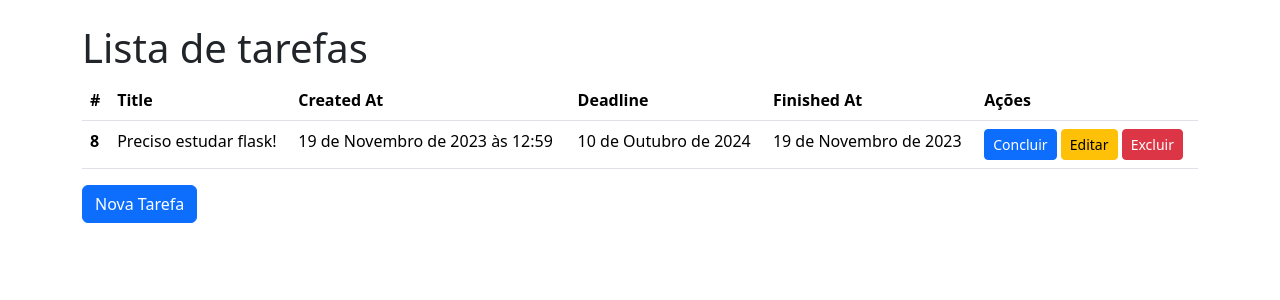
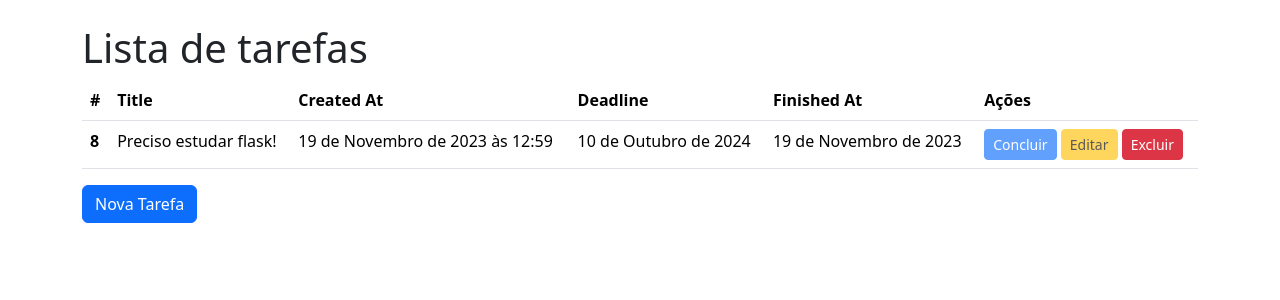
Before and after one commit to viniciuspecorari/task-manager-django, a Django app: page / in a window 1280 px wide. Shown: the part 57-357 px from the top of the page. Run offline with Django 4.2, Linux system fonts and the light colour scheme; data comes from the database, SQL or seed files in the repository; both versions use the stored data as it was after the commit.

Commit message:
Finalização

```diff
--- a/setup/urls.py
+++ b/setup/urls.py
@@ -1,11 +1,12 @@
 from django.contrib import admin
 from django.urls import path
-from todos.views import TodoListView, TodoCreateView, TodoUpdateView, TodoDeleteView
+from todos.views import TodoListView, TodoCreateView, TodoUpdateView, TodoDeleteView, TodoCompleteView
 
 urlpatterns = [
     path("admin/", admin.site.urls),
     path("", TodoListView.as_view(), name="todo_list"),
     path("create", TodoCreateView.as_view(), name="todo_create"),
     path("update/<int:pk>", TodoUpdateView.as_view(), name="todo_update"),
-    path("delete/<int:pk>", TodoDeleteView.as_view(), name="todo_delete")
+    path("delete/<int:pk>", TodoDeleteView.as_view(), name="todo_delete"),
+    path("complete/<int:pk>", TodoCompleteView.as_view(), name="todo_complete")
 ]
--- a/todos/models.py
+++ b/todos/models.py
@@ -1,5 +1,5 @@
 from django.db import models
-
+from datetime import date
 # Create your models here.
 
 
@@ -11,3 +11,11 @@ class Todo(models.Model):
     deadline = models.DateField(
         verbose_name="Data de entrega", null=False, blank=False)
     finished_at = models.DateField(null=True)
+
+    class Meta:
+        ordering = ["deadline"]
+
+    def mark_has_complete(self):
+        if not self.finished_at:
+            self.finished_at = date.today()
+            self.save()
--- a/todos/templates/base.html
+++ b/todos/templates/base.html
@@ -14,6 +14,11 @@
     />
   </head>
 
+  <header>
+
+    <link rel="shortcut icon" src="../images/task.ico" type="image/x-icon" />
+  </header>
+
   <body>
     <!-- As a link -->
     <nav
@@ -25,6 +30,7 @@
       </div>
     </nav>
 
+
     <main class="container">{% block content %} {% endblock %}</main>
 
     <script
--- a/todos/templates/todos/todo_list.html
+++ b/todos/templates/todos/todo_list.html
@@ -31,8 +31,10 @@ Lista de Tarefas
         <td>{{ todo.deadline | default:"-" }}</td>
         <td>{{ todo.finished_at | default:"-" }}</td>
         <td>
-          <a href="#" class="btn btn-primary btn-sm">Concluir</a>
-          <a href="{% url 'todo_update' pk=todo.id %}" class="btn btn-warning btn-sm">Editar</a>
+
+
+            <a href="{% url 'todo_complete' pk=todo.id %}" class="btn btn-primary btn-sm {% if todo.finished_at %}disabled{% endif %}">Concluir</a>
+            <a href="{% url 'todo_update' pk=todo.id %}" class="btn btn-warning btn-sm {% if todo.finished_at %}disabled{% endif %}">Editar</a>
           <a href="{% url 'todo_delete' pk=todo.id %}" class="btn btn-danger btn-sm">Excluir</a>
         </td>
       </tr>
--- a/todos/views.py
+++ b/todos/views.py
@@ -1,7 +1,7 @@
-from django.views.generic import ListView, CreateView, UpdateView, DeleteView
+from django.views.generic import ListView, CreateView, UpdateView, DeleteView, View
 from .models import Todo
 from django.urls import reverse_lazy
-
+from django.shortcuts import get_object_or_404, redirect
 
 class TodoListView(ListView):
     model = Todo
@@ -22,3 +22,11 @@ class TodoUpdateView(UpdateView):
 class TodoDeleteView(DeleteView):
     model = Todo
     success_url = reverse_lazy("todo_list")
+
+
+class TodoCompleteView(View):
+
+    def get(self, request, pk):
+        todo = get_object_or_404(Todo, pk=pk)
+        todo.mark_has_complete()
+        return redirect("todo_list")
```
Also changed, not shown: db.sqlite3, todos/images/task.ico (added).
